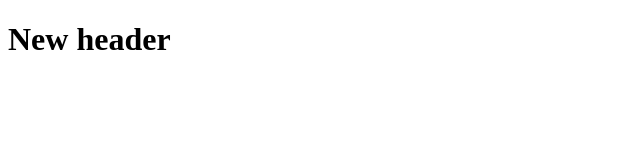
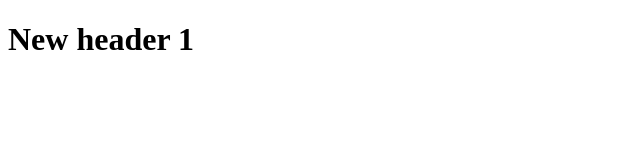
Before and after one commit to edwardreyes29/newproject, a plain HTML site: page index.html in a window 1280 px wide. Shown: the full height of the page, 0-640 px from the left. Drawn offline with Linux system fonts and the light colour scheme.

```diff
--- a/index.html
+++ b/index.html
@@ -6,6 +6,6 @@
     <title>New Project</title>
 </head>
 <body>
-    <h1>New header</h1>
+    <h1>New header 1</h1>
 </body>
 </html>
```
